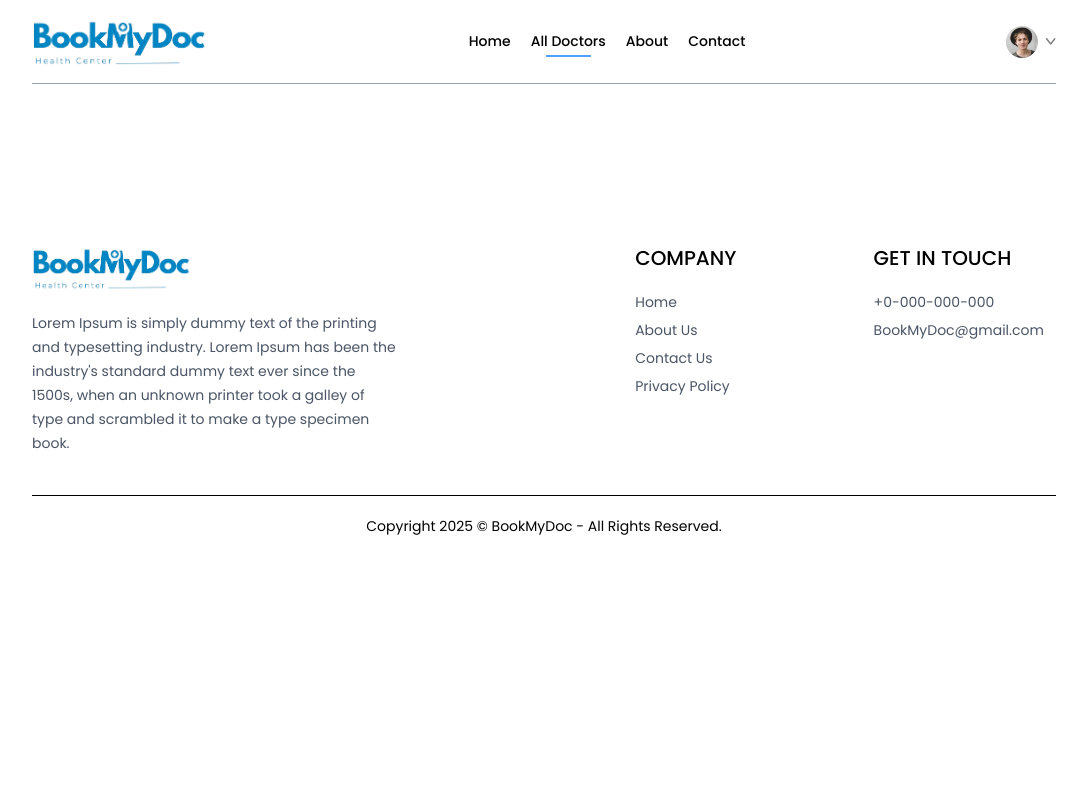
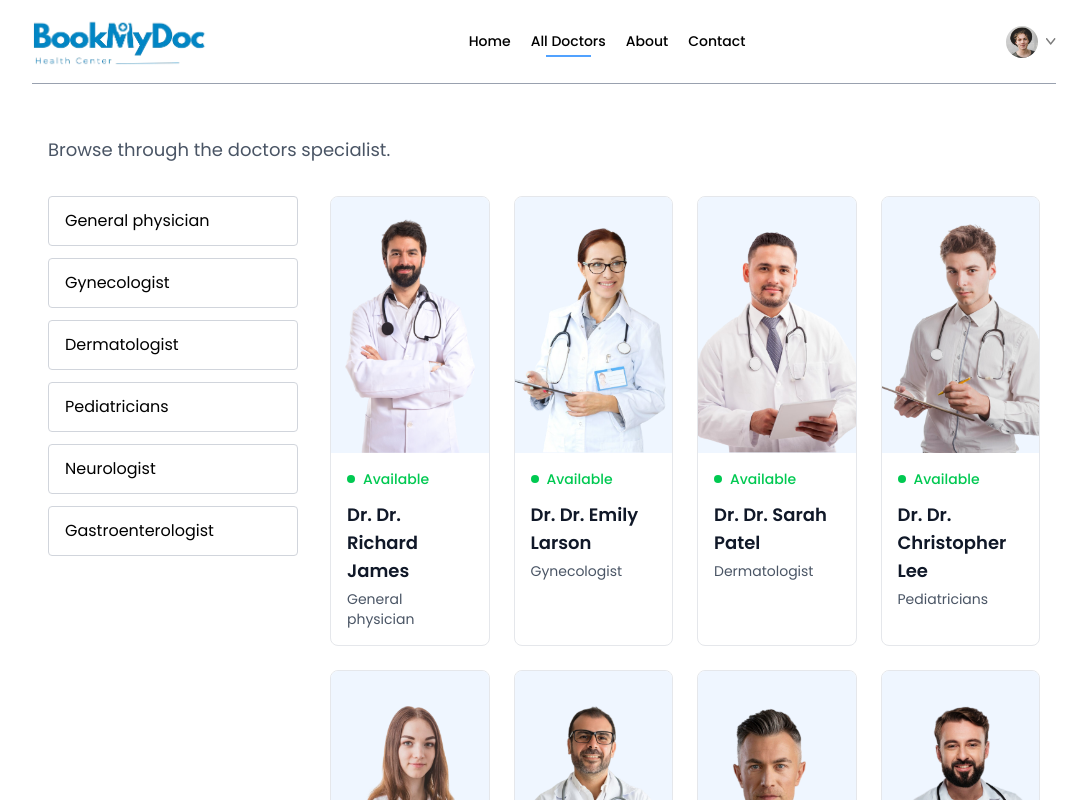
Before and after one commit to biswaslohani123/Doctor_Appointment_System, a React (Vite) app in the folder frontend/: page /doctors in a window 1280 px wide. Shown: the top 800 px of the page, without its empty margins (96-1183 px from the left). Built offline with nearby package versions, Linux system fonts and the light colour scheme; a web font is replaced by a local one.

Commit message:
made all doctor section

```diff
--- a/frontend/src/App.jsx
+++ b/frontend/src/App.jsx
@@ -18,7 +18,7 @@ const App = () => {
       <Routes>
         <Route path='/' element={<Home/>}/>
         <Route path='/doctors' element={<Doctors/>}/>
-        <Route path='/doctors/:specialty' element={<Doctors/>}/>
+        <Route path='/doctors/:speciality' element={<Doctors/>}/>
         <Route path='/login' element={<Login/>}/>
         <Route path='/about' element={<About/>}/>
         <Route path='/contact' element={<Contact/>}/>
--- a/frontend/src/pages/Doctors.jsx
+++ b/frontend/src/pages/Doctors.jsx
@@ -1,9 +1,96 @@
-import React from 'react'
+"use client"
+
+import { useEffect, useState } from "react"
+import { useContext } from "react"
+import { useNavigate, useParams } from "react-router-dom"
+import { AppContext } from "../context/AppContext"
 
 const Doctors = () => {
+  const { speciality } = useParams()
+  const [filterDoc, setFilterDoc] = useState([])
+
+  const { doctors } = useContext(AppContext)
+  const navigate = useNavigate()
+
+  const specialties = [
+    "General physician",
+    "Gynecologist",
+    "Dermatologist",
+    "Pediatricians",
+    "Neurologist",
+    "Gastroenterologist",
+  ]
+
+  const applyFilter = () => {
+    if (speciality) {
+      setFilterDoc(doctors.filter((doc) => doc.speciality === speciality))
+    } else {
+      setFilterDoc(doctors)
+    }
+  }
+
+  useEffect(() => {
+    applyFilter()
+  }, [doctors, speciality])
+
   return (
-    <div>
+    <div className="max-w-7xl mx-auto px-4 py-8">
+      {/* Header */}
+      <p className="text-gray-600 mb-8 text-lg">Browse through the doctors specialist.</p>
 
+      <div className="flex gap-8">
+        {/* Specialty Filter Sidebar */}
+        <div className="flex flex-col gap-3 min-w-[250px]">
+          {specialties.map((spec, index) => (
+            <div
+              key={index}
+              onClick={() => navigate(`/doctors/${spec}`)}
+              className={`px-4 py-3 border border-gray-300 rounded cursor-pointer transition-colors ${
+                speciality === spec ? "bg-blue-50 border-blue-300 text-blue-700" : "bg-white hover:bg-gray-50"
+              }`}
+            >
+              {spec}
+            </div>
+          ))}
+        </div>
+
+        {/* Doctors Grid */}
+        <div className="flex-1">
+          <div className="grid grid-cols-4 gap-6">
+            {filterDoc.map((doctor, index) => (
+              <div
+                key={index}
+                onClick={() => navigate(`/appointment/${doctor._id}`)}
+                className="border border-gray-200 rounded-lg overflow-hidden cursor-pointer hover:shadow-md transition-shadow bg-white"
+              >
+                {/* Doctor Image */}
+                <div className="bg-blue-50 h-64 flex items-center justify-center">
+                  <img
+                    className="w-full h-full object-cover"
+                    src={doctor.image || "/placeholder.svg?height=256&width=200"}
+                    alt={doctor.name}
+                  />
+                </div>
+
+                {/* Doctor Info */}
+                <div className="p-4">
+                  {/* Available Status */}
+                  <div className="flex items-center gap-2 mb-3">
+                    <div className="w-2 h-2 bg-green-500 rounded-full"></div>
+                    <span className="text-green-500 text-sm font-medium">Available</span>
+                  </div>
+
+                  {/* Doctor Name */}
+                  <h3 className="font-semibold text-gray-900 text-lg mb-1">Dr. {doctor.name}</h3>
+
+                  {/* Specialty */}
+                  <p className="text-gray-600 text-sm">{doctor.speciality}</p>
+                </div>
+              </div>
+            ))}
+          </div>
+        </div>
+      </div>
     </div>
   )
 }
```
